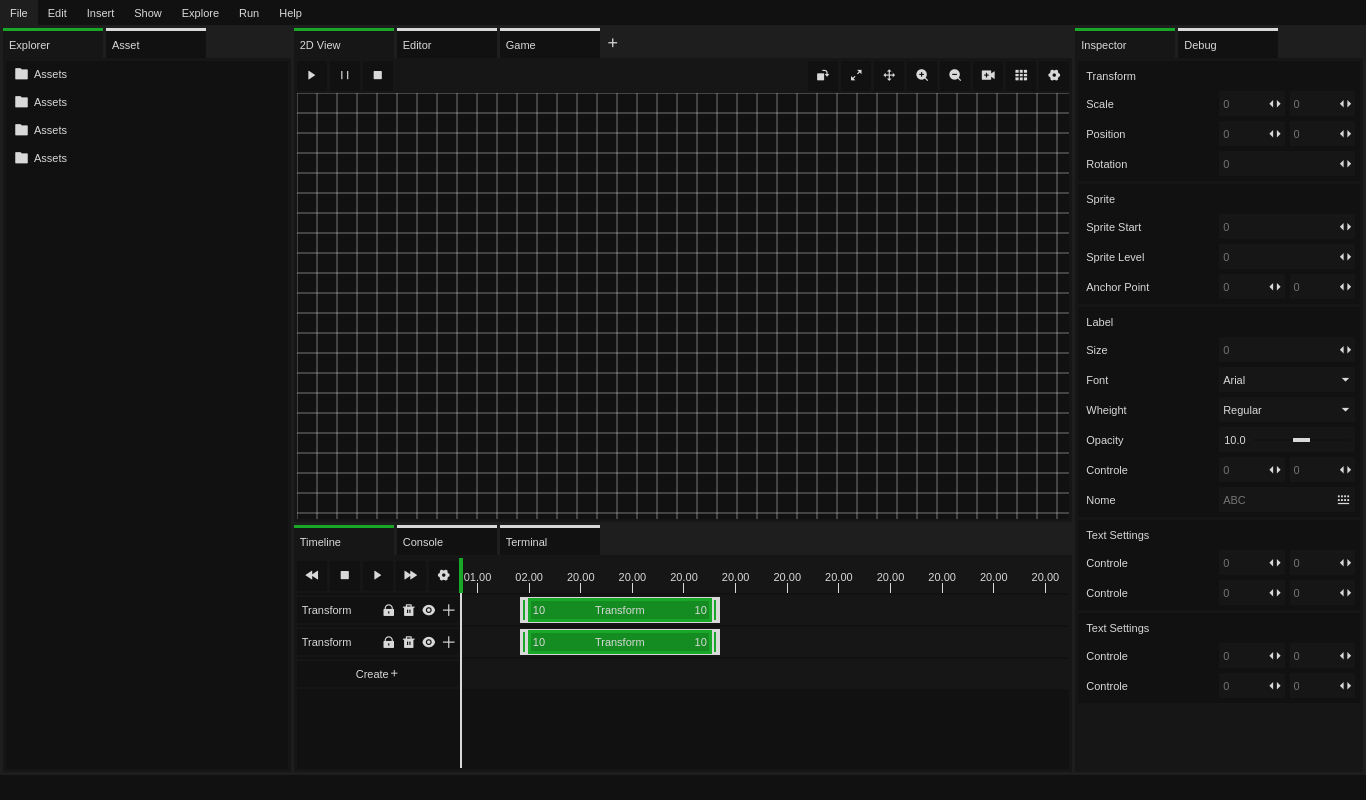
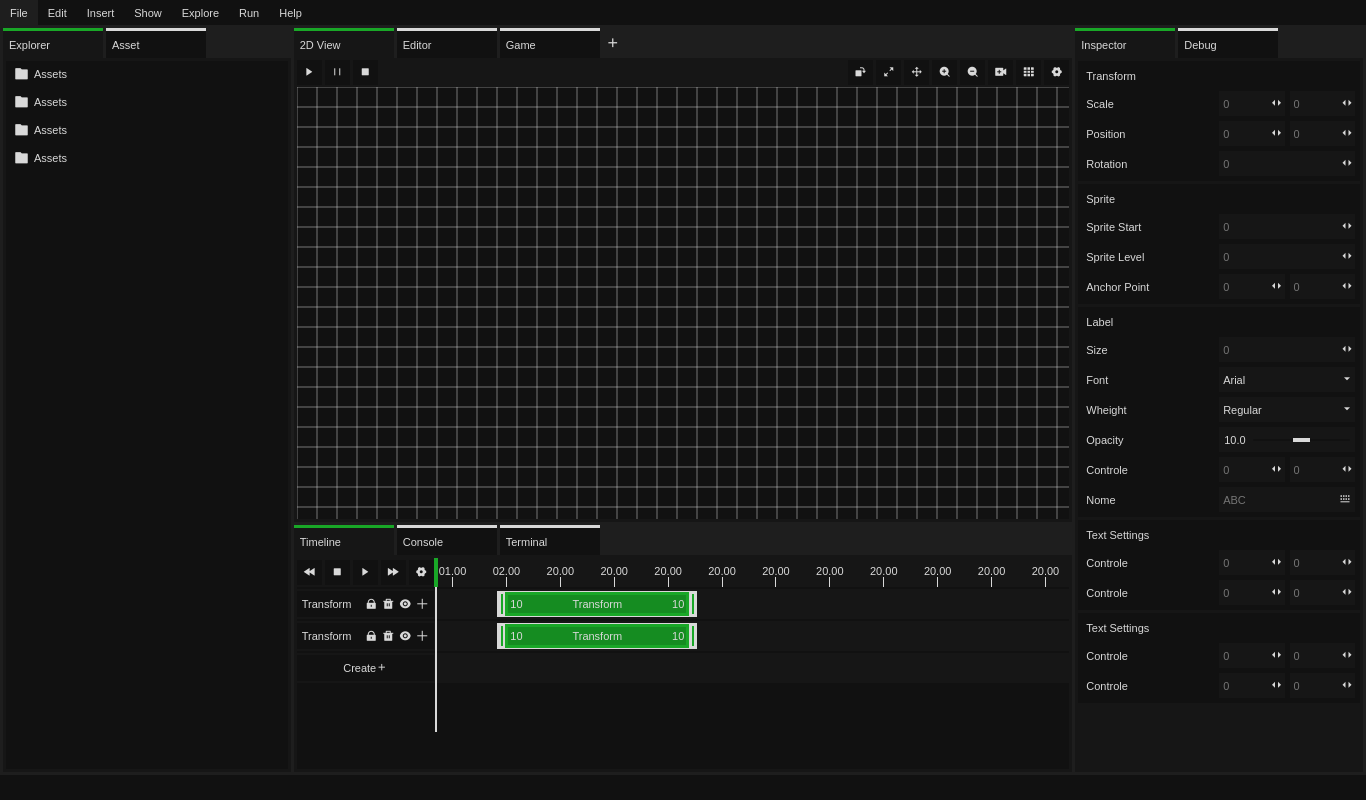
Before and after one commit to Bio-Bit-Games-ltd/rocon-studio, an Electron app: page app/app.html in a window 1366 px wide. Drawn offline with nearby package versions, Linux system fonts and the light colour scheme.

Commit message:
Update 12-07-24
tab header icon size

```diff
--- a/scss/modules/inspector-tab.scss
+++ b/scss/modules/inspector-tab.scss
@@ -182,7 +182,7 @@ $inspector-container-inside-gap: 5px;
         cursor: w-resize;
         i{
             position: relative;
-            font-size: 15px;
+            font-size: $icon-size;
             color: $icon-color;
         }
         &:active{
@@ -242,7 +242,7 @@ $inspector-container-inside-gap: 5px;
         z-index: 1;
         i{
             position: relative;
-            font-size: 15px;
+            font-size: $icon-size;
             color: $icon-color;
         }
         &:active{
@@ -341,7 +341,7 @@ $inspector-container-inside-gap: 5px;
         z-index: 1;
         i{
             position: relative;
-            font-size: 15px;
+            font-size: $icon-size;
             color: $icon-color;
         }
     }
--- a/scss/modules/timeline-tab.scss
+++ b/scss/modules/timeline-tab.scss
@@ -48,7 +48,7 @@
 
 .timeline-left-container{
     position: relative;
-    width: 180px;
+    width: 160px;
     height: 100%;
     box-sizing: border-box;
 }
@@ -139,6 +139,7 @@ $tracker-in-border: 2px;
     justify-content: flex-end;
     align-items: center;
     flex-direction: row;
+    padding-right: 3px;
     button{
         position: relative;
         background: none;
@@ -147,12 +148,12 @@ $tracker-in-border: 2px;
         display: flex;
         justify-content: center;
         align-items: center;
-        width: 20px;
+        width: 17px;
         @include click();
         i{
             position: absolute;
             color: $icon-color;
-            font-size: 14px;
+            font-size: $icon-size;
         }
     }
     .tracker-control-name{
@@ -308,7 +309,7 @@ $tracker-in-border: 2px;
         position: absolute;
         width: 2px;
         height: 500%;
-        top: 35px;
+        top: $tab-header-height;
         background: $secondary-color;
         z-index: 800;
         content: '';
--- a/scss/variable.scss
+++ b/scss/variable.scss
@@ -5,13 +5,14 @@
 
 
 
-$tab-header-height: 35px;
+$tab-header-height: 29px;
 
 // FONT :
 
 $app-font: arial;
 $debug-font: "Courier New", Courier, monospace;
 $text-1x: 11px;
+$icon-size: 12px;
 
 // DEBUG :
 
@@ -21,8 +22,6 @@ $debug-border: 1px solid red;
 
 $ui-container-gap: 3px;
 $inside-tab-gap: 3px;
-
-
 
 @mixin click{
     &:hover{
@@ -35,7 +34,7 @@ $inside-tab-gap: 3px;
 }
 
 @mixin buttonIcon{
-        height: 30px;
+        height: 25px;
         aspect-ratio: 1/1;
         box-sizing: border-box;
         background: $tab-color;
@@ -49,7 +48,7 @@ $inside-tab-gap: 3px;
         @include click();
         i{
             position: absolute;
-            font-size: 14px;
+            font-size: $icon-size;
             color: $icon-color;
         }
 }
```
Also changed, not shown: css/global.css, modules/animation/animation.js (line endings or trailing spaces), 1 other file.
